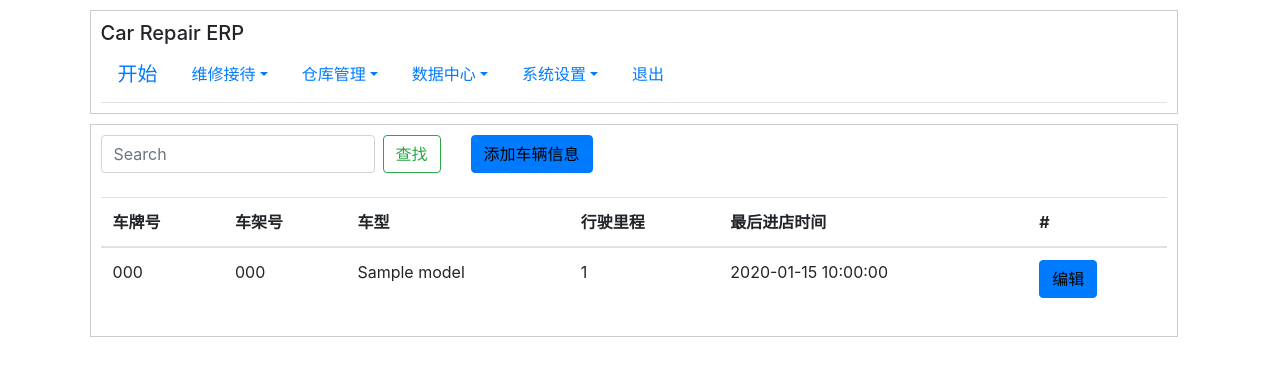
After one commit to mekwenby/Car-DMS, a Flask app: template templates/Car.html in a window 1280 px wide. The commit adds this page. Shown: the top 376 px of the page. Run offline with Flask 2, Linux system fonts and the light colour scheme; the template is opened without the code that fills it: most values are stand-ins (such as "Sample title", 1, 10 or a date in 2020); some libraries are stand-ins or nearby versions.

Commit message:
Add files via upload

```diff
--- a/Model/__init__.py
+++ b/Model/__init__.py
@@ -203,7 +203,10 @@ def create_demo_workorder():
     # 业务数据模拟
     # 获取车辆
     car = Car.get(id=1)
-    print(car.code, car.master)
+    car.last_im_time = datetime.datetime.now()
+    car.save()
+
+    print(car.code, car.master,car.last_im_time)
     # 获取用户
     user = User.get(id=2)
     print('开单用户', user.username)
@@ -257,6 +260,7 @@ def create_demo_workorder():
             outbound_price += outbound.price * outbound.number
 
         wo.checkout = True
+
         wo.checkout_time = datetime.datetime.now()
         wo.init_price = wg_price + outbound_price
         wo.real_price = wo.init_price
--- a/Model/apiengine.py
+++ b/Model/apiengine.py
@@ -71,3 +71,21 @@ def add_user(username, passwd):
 def get_user_list():
     """获取用户列表"""
     return [user for user in User.select()]
+
+
+def get_car_list():
+    return [car for car in Car.select()]
+
+
+def get_car_carcode(code):
+    car = Car.get_or_none(Car.car_code == code)
+    print('-----------------------',car)
+    return car
+
+
+def add_car(code, car_code, model, master, phone):
+    Car.create(code=code, car_code=car_code, model=model, master=master, phone=phone)
+
+if __name__ == '__main__':
+    c = get_car_carcode('DK965231')
+    print(c)
--- a/app.py
+++ b/app.py
@@ -148,4 +148,4 @@ def page_not_found():
 
 
 if __name__ == '__main__':
-    app.run(debug=False)
+    app.run(debug=True)
--- /dev/null
+++ b/static/js/my-script.js
@@ -0,0 +1,29 @@
+function clearForm() {
+    // 获取表单元素
+    var form = document.getElementById("myForm");
+    // 对输入字段进行遍历
+    for (var i = 0; i < form.elements.length; i++) {
+        var element = form.elements[i];
+        // 如果该元素是输入字段，则将其值设置为空字符串
+        if (element.type !== "submit") {
+            element.value = "";
+        }
+    }
+}
+
+function checkForm(form) {
+    // 获取表单中的所有输入框
+    var inputs = form.getElementsByTagName('input');
+
+    // 遍历所有输入框
+    for (var i = 0; i < inputs.length; i++) {
+        // 检查输入框是否为空
+        if (inputs[i].value === '') {
+            alert('请填写所有信息');
+            return false;
+        }
+    }
+
+    // 表单验证通过
+    return true;
+}
--- a/templates/Admin.html
+++ b/templates/Admin.html
@@ -42,6 +42,10 @@
             </li>
 
             <li class="nav-item">
+                <a class="nav-link" href={{ url_for('hello_world') }}>退出管理员模式</a>
+            </li>
+
+            <li class="nav-item">
                 <a class="nav-link" href={{ url_for('logout') }}>退出</a>
             </li>
 
--- a/templates/Base.html
+++ b/templates/Base.html
@@ -9,6 +9,7 @@
     {# 引入bootstrap #}
     {{ bootstrap.load_css() }}
     {{ bootstrap.load_js() }}
+    <script src="/static/js/my-script.js"></script>
 
     <style>
         #nav {
--- /dev/null
+++ b/templates/Car.html
@@ -0,0 +1,70 @@
+{% extends 'Base.html' %}
+
+{% block title %}
+    车辆档案管理
+{% endblock %}
+
+{% block styles %}
+    #chars {
+    box-sizing: border-box;
+    width: 40%;
+    padding: 10px;
+    border: 1px solid #ccc;
+    margin-left: 5px;
+    margin-top: 10px;
+    }
+    #header-link {
+    color: black;
+    }
+{% endblock %}
+
+
+{% block body %}
+
+    <form class="form-inline my-2 my-lg-0">
+        <input class="form-control mr-sm-2" type="search" placeholder="Search" aria-label="Search" name="key">
+        <button class="btn btn-outline-success my-2 my-sm-0" type="submit">查找</button>
+        <div style="margin-left: 30px;">
+            <button type="button" class="btn btn-primary"><a href="/User/addcar/new" id="header-link">添加车辆信息</a></button>
+        </div>
+    </form>
+    {% if msg|length > 0 %}
+        <br>
+    <div class="alert alert-danger" role="alert">
+        {{ msg }}
+    </div>
+    {% endif %}
+    <br>
+    {% if car_list|length > 0 %}
+        <table class="table">
+            <thead>
+            <tr>
+                <th>车牌号</th>
+                <th>车架号</th>
+                <th>车型</th>
+                <th>行驶里程</th>
+                <th>最后进店时间</th>
+                <th>#</th>
+            </tr>
+            </thead>
+            <tbody>
+            {% for car in car_list %}
+                <tr>
+                    <td>{{ car.code }}</td>
+                    <td>{{ car.car_code }}</td>
+                    <td>{{ car.model }}</td>
+                    <td>{{ car.length }}</td>
+                    <td>{{ car.last_im_time|time_ftm }}</td>
+                    <td>
+                        <button type="button" class="btn btn-primary"><a href="addcar/{{ car.car_code }}"
+                                                                         id="header-link">编辑</a></button>
+                    </td>
+                </tr>
+            {% endfor %}
+            </tbody>
+        </table>
+
+    {% endif %}
+
+
+{% endblock %}
```
Also changed, not shown: templates/AddCar.html (added, +60 -0 lines), userview.py (+32 -6 lines), Model/sqlite.db, sqlite.db.
